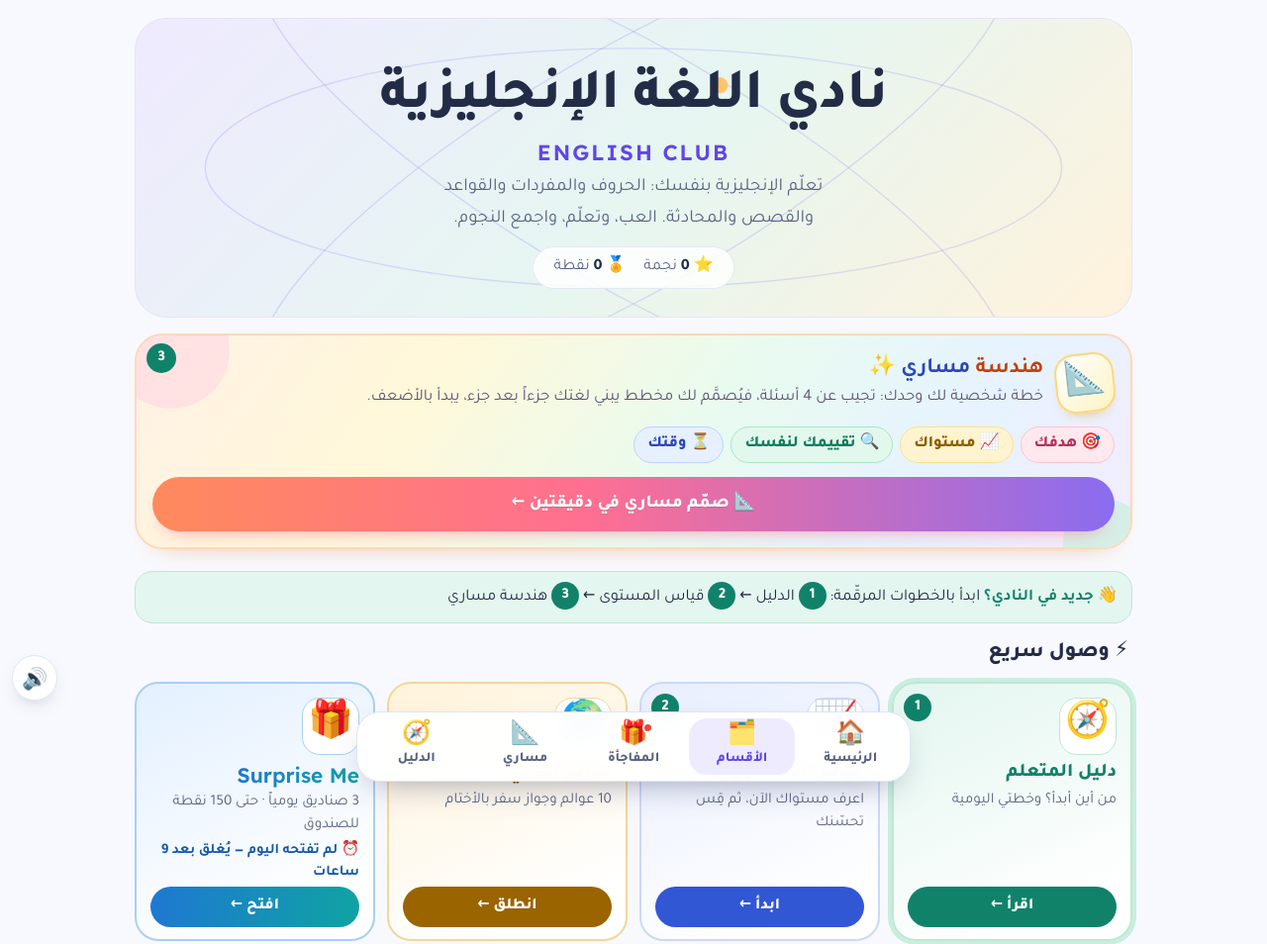
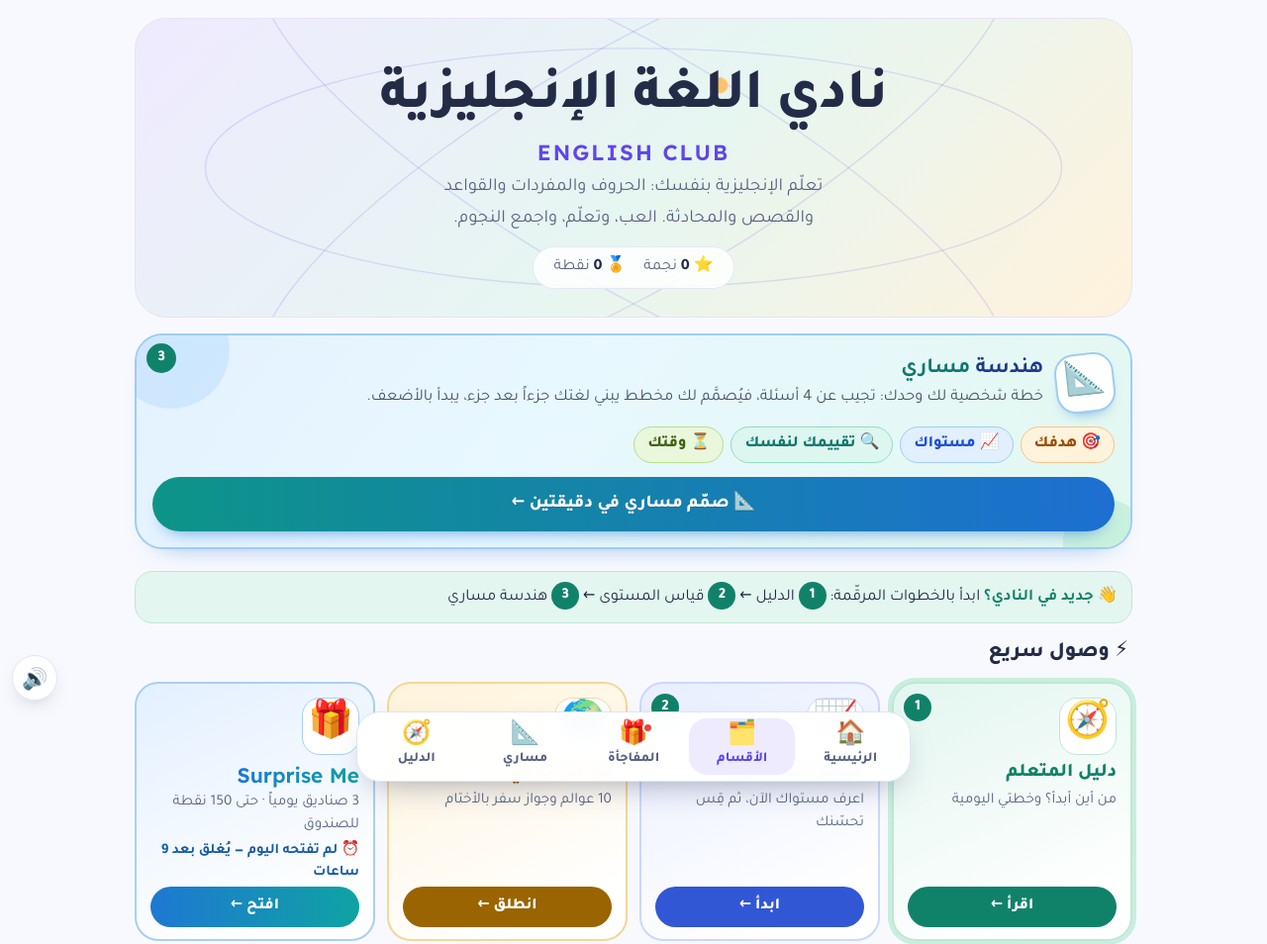
Before and after one commit to mrgmdi22-prog/English, a plain HTML site: page app/index.html in a window 1280 px wide. Shown: the top 954 px of the page at 99% size. Drawn offline with Linux system fonts and the light colour scheme.

Commit message:
Home: «هندسة مساري» card in sporty teen colours (blue/teal/green + orange, no pink/purple)
Co-Authored-By: Claude Opus 5.5 <noreply@anthropic.com>
Claude-Session: https://claude.ai/code/session_01QJ6XSLkPCMWiWEgv8znREP

```diff
--- a/app/index.html
+++ b/app/index.html
@@ -263,38 +263,38 @@ body.searching .totop{display:none}
 /* ---------- «هندسة مساري» card (path/; 15 Nov 2026, made clearer 16 Nov 2026): name + what it is always visible,
    then the student's status in plain rows (part being built, stage dots, today's work order), full-width button. ---------- */
 .mypath{position:relative;display:block;margin-top:16px;text-decoration:none;color:var(--ink);overflow:hidden;isolation:isolate;
-  background:linear-gradient(125deg,#fff1e6 0%,#fff8d9 28%,#e9fbef 55%,#e6f3ff 78%,#f3ecff 100%);border:2px solid #ffd9b8;border-radius:28px;padding:18px 16px 16px;
-  box-shadow:0 14px 30px -26px #e0803c;transition:transform .2s var(--ease),box-shadow .2s var(--ease)}
+  background:linear-gradient(125deg,#e4f1ff 0%,#e8f8ff 40%,#e3f8ef 100%);border:2px solid #9fcdf2;border-radius:28px;padding:18px 16px 16px;
+  box-shadow:0 14px 30px -26px #1d6fd1;transition:transform .2s var(--ease),box-shadow .2s var(--ease)}
 .mypath::before,.mypath::after{content:"";position:absolute;z-index:-1;border-radius:50%;pointer-events:none}
-.mypath::before{width:150px;height:150px;top:-60px;left:-40px;background:radial-gradient(circle,#ffd3e2 0 55%,transparent 56%);opacity:.55}
-.mypath::after{width:110px;height:110px;bottom:-50px;right:-30px;background:radial-gradient(circle,#c9f0dc 0 55%,transparent 56%);opacity:.7}
-.mypath:hover{transform:translateY(-3px);box-shadow:0 20px 34px -24px #e0803c}
+.mypath::before{width:150px;height:150px;top:-60px;left:-40px;background:radial-gradient(circle,#bfe0ff 0 55%,transparent 56%);opacity:.6}
+.mypath::after{width:110px;height:110px;bottom:-50px;right:-30px;background:radial-gradient(circle,#bdeed6 0 55%,transparent 56%);opacity:.7}
+.mypath:hover{transform:translateY(-3px);box-shadow:0 20px 34px -24px #1d6fd1}
 .mypath .hd{display:flex;align-items:center;gap:12px}
 .mypath .ic{flex:none;font-size:2.1rem;width:60px;height:60px;display:grid;place-items:center;border-radius:20px;
-  background:linear-gradient(140deg,#fff 0%,#fff3c4 100%);border:2px solid #ffd77a;transform:rotate(-6deg);box-shadow:0 8px 16px -12px #d99a00}
+  background:#fff;border:2px solid #9fcdf2;transform:rotate(-6deg);box-shadow:0 8px 16px -12px #1d6fd1}
 .mypath .tx{flex:1;min-width:0}
-.mypath .tx b{display:block;font-size:1.36rem;line-height:1.35;color:#c2410c}
-.mypath .tx b .sp{color:#2a46b8}
-.mypath .tx small{display:block;color:#5a5470;font-size:1.03rem;line-height:1.65}
+.mypath .tx b{display:block;font-size:1.36rem;line-height:1.35;color:#1e3a8a}
+.mypath .tx b .sp{color:#0f766e}
+.mypath .tx small{display:block;color:#475569;font-size:1.03rem;line-height:1.65}
 .mypath .rows{display:grid;gap:8px;margin-top:14px}
-.mypath .row{display:flex;align-items:center;gap:10px;background:rgba(255,255,255,.85);border:2px solid #ffd9b8;border-radius:18px;padding:9px 12px;font-size:1.05rem;line-height:1.5}
-.mypath .row .k{flex:none;width:40px;height:40px;display:grid;place-items:center;border-radius:14px;font-size:1.3rem;background:#fff1d6}
-.mypath .row.r2{border-color:#c7dcff}.mypath .row.r2 .k{background:#e3eeff}
+.mypath .row{display:flex;align-items:center;gap:10px;background:rgba(255,255,255,.88);border:2px solid #f6c48a;border-radius:18px;padding:9px 12px;font-size:1.05rem;line-height:1.5}
+.mypath .row .k{flex:none;width:40px;height:40px;display:grid;place-items:center;border-radius:14px;font-size:1.3rem;background:#fff1dc}
+.mypath .row.r2{border-color:#9fcdf2}.mypath .row.r2 .k{background:#e1efff}
 .mypath .row span{flex:1;min-width:0}
-.mypath .row .sm{display:block;font-size:.92rem;color:#8a7a68;line-height:1.4}
-.mypath .row b{color:#c2410c}.mypath .row.r2 b{color:#2a46b8}
+.mypath .row .sm{display:block;font-size:.92rem;color:#64748b;line-height:1.4}
+.mypath .row b{color:#c2410c}.mypath .row.r2 b{color:#1d4ed8}
 .mypath .row.done{border-color:#a9e4c6;background:rgba(236,251,243,.92)}.mypath .row.done .k{background:#d3f4e3}.mypath .row.done b{color:#0f7a5c}
 .mypath .dots{display:flex;gap:5px;flex:none;direction:rtl}
-.mypath .dots i{width:20px;height:9px;border-radius:99px;background:#efe4d6}
-.mypath .dots i.on{background:#ff9f43}.mypath .dots i.ok{background:#34c38f}
+.mypath .dots i{width:20px;height:9px;border-radius:99px;background:#dbe5ef}
+.mypath .dots i.on{background:#f59e0b}.mypath .dots i.ok{background:#10b981}
 .mypath .how{display:flex;flex-wrap:wrap;gap:7px;margin-top:14px}
 .mypath .how span{border-radius:999px;padding:4px 13px;font-size:1rem;font-weight:800;border:1.5px solid}
-.mypath .how span:nth-child(1){background:#ffe9ef;border-color:#ffc2d1;color:#b0325a}
-.mypath .how span:nth-child(2){background:#fff4cf;border-color:#ffdf85;color:#8a5d00}
-.mypath .how span:nth-child(3){background:#e3f8ec;border-color:#a9e4c6;color:#0f7a5c}
-.mypath .how span:nth-child(4){background:#e6f0ff;border-color:#bcd3ff;color:#2a46b8}
+.mypath .how span:nth-child(1){background:#fff3dc;border-color:#f6c48a;color:#9a4a00}
+.mypath .how span:nth-child(2){background:#e1efff;border-color:#9fcdf2;color:#1d4ed8}
+.mypath .how span:nth-child(3){background:#ddf6ef;border-color:#8fdcc4;color:#0f766e}
+.mypath .how span:nth-child(4){background:#e9f7dc;border-color:#b5e08a;color:#3f6212}
 .mypath .go{display:block;margin-top:14px;text-align:center;color:#fff;font-weight:800;border-radius:999px;padding:12px 16px;font-size:1.12rem;
-  background:linear-gradient(90deg,#ff8a5c,#ff6f91 45%,#8a6cf0);box-shadow:0 10px 20px -14px #ff6f91;text-shadow:0 1px 0 rgba(0,0,0,.12)}
+  background:linear-gradient(90deg,#0d9488,#1d6fd1);box-shadow:0 10px 20px -14px #1d6fd1;text-shadow:0 1px 0 rgba(0,0,0,.12)}
 .mypath .qn{position:absolute;top:8px;left:10px;display:none;place-items:center;width:30px;height:30px;border-radius:50%;background:#11826a;color:#fff;font-weight:800;font-size:.95rem}
 .mypath [hidden]{display:none}
 body.new .mypath .qn{display:grid}
@@ -333,7 +333,7 @@ body.new .q-worlds .qn{display:none}
   <a class="mypath" id="mypath" href="path/index.html">
     <span class="qn">3</span>
     <span class="hd"><span class="ic" aria-hidden="true">📐</span>
-      <span class="tx"><b>هندسة <span class="sp">مساري</span> ✨</b><small id="mpS">خطة شخصية لك وحدك: تجيب عن 4 أسئلة، فيُصمَّم لك مخطط يبني لغتك جزءاً بعد جزء، يبدأ بالأضعف.</small></span></span>
+      <span class="tx"><b>هندسة <span class="sp">مساري</span></b><small id="mpS">خطة شخصية لك وحدك: تجيب عن 4 أسئلة، فيُصمَّم لك مخطط يبني لغتك جزءاً بعد جزء، يبدأ بالأضعف.</small></span></span>
     <span class="how" id="mpHow"><span>🎯 هدفك</span><span>📈 مستواك</span><span>🔍 تقييمك لنفسك</span><span>⏳ وقتك</span></span>
     <span class="rows" id="mpRows" hidden></span>
     <span class="go" id="mpG">📐 صمّم مساري في دقيقتين ←</span>
```
Also changed, not shown: index.html (+22 -22 lines).
